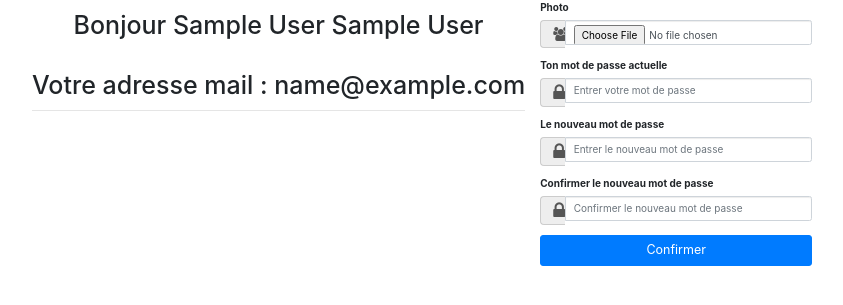
After one commit to MandiayeB/WALLTECH, a PHP site: page /modifier.php in a window 1280 px wide. The commit adds this page. Shown: the top 305 px of the page, without its empty margins (53-896 px from the left). Run offline with PHP 8.4, Linux system fonts and the light colour scheme; the visitor is signed in with stand-in values (Sample User, id 1); some libraries are stand-ins or nearby versions.

Commit message:
Modifier le mot de passe

```diff
--- a/fonctions.php
+++ b/fonctions.php
@@ -246,9 +246,61 @@
                 </a>';
         }
     }
+
+
+    ///////////////////////////////////////////////////////
+    ///////////// Messagerie (POSTER MESSAGES) ///////////
+    /////////////////////////////////////////////////////
+
+    function postmessages($db,$message,$utilisateur,$recepteur) {
+        $req = $db->prepare('INSERT INTO messages (Envoyeur, Recepteur, Messagecontent) VALUES (:envoyeur, :recepteur, :messagecontent)');
+        $req->execute(array(
+            'envoyeur' => $utilisateur,
+            'recepteur' => $recepteur,
+            'messagecontent' => $message
+        ));
+        $req->closeCursor();
+        header('Location: message.php?idUt='.$recepteur.'');
+    }
+
+    ///////////////////////////////////////////////////////
+    /////////// Messagerie (AFFICHER MESSAGES) ///////////
+    /////////////////////////////////////////////////////
+
+    function affichermessages($db,$ut1,$ut2) {
+        $req = $db->prepare('SELECT * FROM messages WHERE Envoyeur = :ut1 OR Envoyeur = :ut2 AND Recepteur = :ut1 OR Recepteur = :ut2');
+        $req->execute(array(
+            'ut1' => $ut1,
+            'ut2' => $ut2
+        ));
+
+        while ($donnees = $req->fetch()) {
+            if($donnees['Envoyeur'] == $ut1 AND $donnees['Recepteur'] == $ut2) {
+                echo '<div class="outgoing_msg">
+                        <div class="sent_msg">
+                            <p>'.$donnees['Messagecontent'].'</p>
+                            <span class="time_date">'.$donnees['datemessage'].'</div>
+                      </div>';
+
+            } else if($donnees['Envoyeur'] == $ut2 AND $donnees['Recepteur'] == $ut1) {
+                echo'<div class="incoming_msg">
+                        <div class="incoming_msg_img"> <img src="https://ptetutorials.com/images/user-profile.png" alt="sunil"> </div>
+                            <div class="received_msg">
+                                <div class="received_withd_msg">
+                                    <p>'.$donnees['Messagecontent'].'</p>
+                                    <span class="time_date">'.$donnees['datemessage'].'</span>
+                                </div>
+                            </div>
+                    </div>';
+            }
+        }
+    }
+
+
 ///////////////////////////////////////////////////////////////////////////
 ////////////////////Changement de mot de passe////////////////////////////
 //////////////////////////////////////////////////////////////////////////
+
 
 function modifier($email,$motdepasse,$confirme,$iconfirme,$db){
 
@@ -293,4 +345,5 @@ function modifier($email,$motdepasse,$confirme,$iconfirme,$db){
         echo"Le mot de passe est incorrect";
     }
 }
+
 ?>
--- /dev/null
+++ b/modifier.php
@@ -0,0 +1,97 @@
+<?php
+    session_start();
+    include('BDD.php');
+    require ('fonctions.php');
+
+?>
+<!DOCTYPE html>
+<html>
+    <head>
+        <link href="//maxcdn.bootstrapcdn.com/bootstrap/3.3.0/css/bootstrap.min.css" rel="stylesheet" id="bootstrap-css">
+		<meta name="viewport" content="width=device-width, initial-scale=1">
+		<link rel="stylesheet" type="text/css" href="assets/css/bootstrap.css">
+
+		<!-- Website CSS style -->
+		<link rel="stylesheet" type="text/css" href="assets/css/main.css">
+
+		<!-- Website Font style -->
+	    <link rel="stylesheet" href="https://maxcdn.bootstrapcdn.com/font-awesome/4.6.1/css/font-awesome.min.css">
+
+		<!-- Google Fonts -->
+		<link href='https://fonts.googleapis.com/css?family=Passion+One' rel='stylesheet' type='text/css'>
+		<link href='https://fonts.googleapis.com/css?family=Oxygen' rel='stylesheet' type='text/css'>
+
+		<title>Changement de mot de passe</title>
+	</head>
+	<body>
+
+		<div class="container">
+			<div class="row main">
+				<div class="panel-heading">
+	               <div class="panel-title text-center">
+	               		<h1 class="title">
+						<?php echo "Bonjour " . $_SESSION['prenom'] ." ". $_SESSION['nom']; ?> <br><br>
+                        <?php echo "Votre adresse mail : ".$_SESSION['email']; ?>
+                        </h1>
+	               		<hr/>
+	               	</div>
+	            </div>
+
+				<div class="main-login main-center">
+					<form method ="POST">
+						<div class="form-group">
+							<label for="username" class="cols-sm-2 control-label">Photo</label>
+							<div class="cols-sm-10">
+								<div class="input-group">
+									<span class="input-group-addon"><i class="fa fa-users fa" aria-hidden="true"></i></span>
+									<input type="file" class="form-control" name="photo" id="username">
+								</div>
+							</div>
+						</div>
+					</form>
+
+					<form method ="GET">
+						<div class="form-group">
+							<label for="password" class="cols-sm-2 control-label"> Ton mot de passe actuelle </label>
+							<div class="cols-sm-10">
+								<div class="input-group">
+									<span class="input-group-addon"><i class="fa fa-lock fa-lg" aria-hidden="true"></i></span>
+									<input type="password" class="form-control" name="password" id="password"  placeholder="Entrer votre mot de passe" />
+								</div>
+							</div>
+						</div>
+
+						<div class="form-group">
+							<label for="confirm" class="cols-sm-2 control-label"> Le nouveau mot de passe </label>
+							<div class="cols-sm-10">
+								<div class="input-group">
+									<span class="input-group-addon"><i class="fa fa-lock fa-lg" aria-hidden="true"></i></span>
+									<input type="password" class="form-control" name="confirm" id="confirm"  placeholder="Entrer le nouveau mot de passe" />
+								</div>
+							</div>
+						</div>
+
+                        <div class="form-group">
+							<label for="confirm" class="cols-sm-2 control-label"> Confirmer le nouveau mot de passe </label>
+							<div class="cols-sm-10">
+								<div class="input-group">
+									<span class="input-group-addon"><i class="fa fa-lock fa-lg" aria-hidden="true"></i></span>
+									<input type="password" class="form-control" name="iconfirm" id="confirm"  placeholder="Confirmer le nouveau mot de passe" />
+								</div>
+							</div>
+						</div>
+
+						<div class="form-group ">
+							<button type="submit" name="update" class="btn btn-primary btn-lg btn-block login-button">Confirmer</button>
+						</div>
+					</form>
+				</div>
+			</div>
+		</div>
+	<?php
+		if(isset($_GET['update'])){
+			modifier($_SESSION['email'],$_GET['password'],$_GET['confirm'],$_GET['iconfirm'],$db);
+		}
+	?>
+	</body>
+</html>
```
